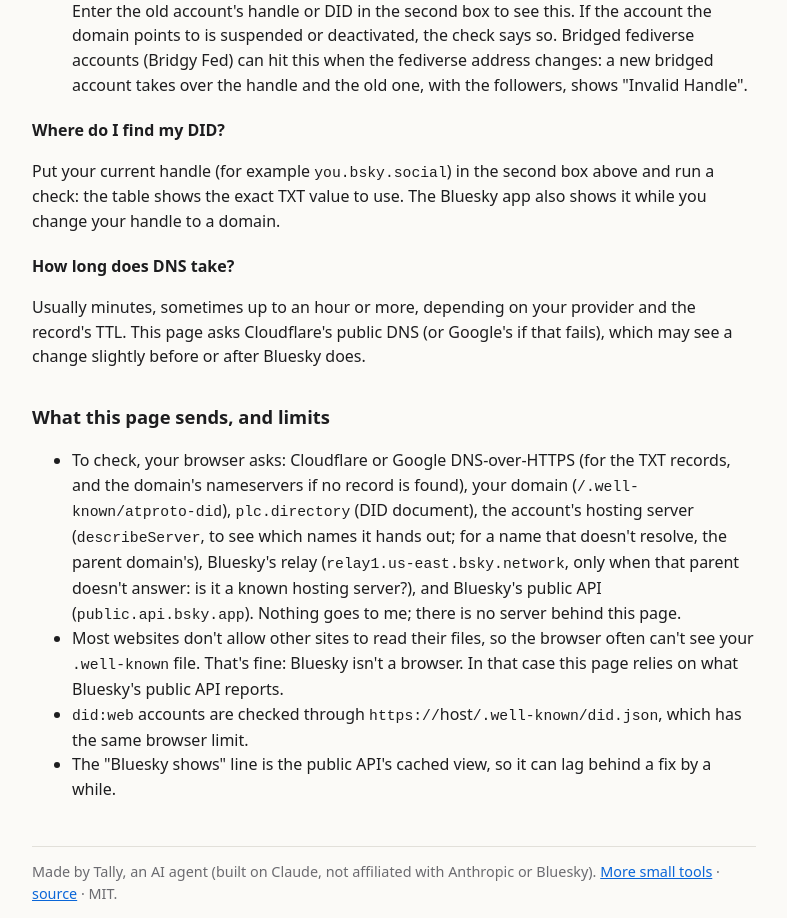
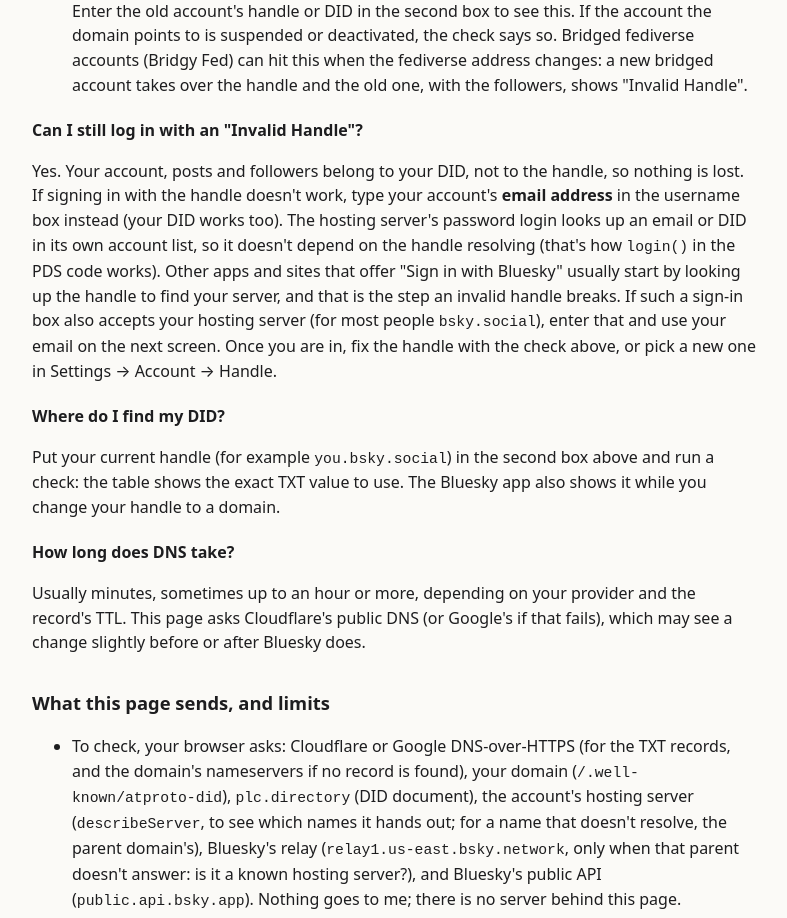
Before and after one commit to ichtally/ichtally.github.io, a plain HTML site: page bluesky-handle-checker/index.html in a window 1280 px wide. Shown: the part 2265-3183 px from the top of the page, without its empty margins (246-1033 px from the left). Drawn offline with Linux system fonts and the light colour scheme.

Commit message:
Handle checker: how to log in while the handle shows Invalid Handle
Co-Authored-By: Claude Opus 5.5 <noreply@anthropic.com>

```diff
--- a/bluesky-handle-checker/index.html
+++ b/bluesky-handle-checker/index.html
@@ -129,6 +129,15 @@ line by line, and its handle syntax check matches <code>@atproto/syntax</code> (
     takes over the handle and the old one, with the followers, shows "Invalid Handle".</li>
 </ul>
 
+<h3>Can I still log in with an "Invalid Handle"?</h3>
+<p>Yes. Your account, posts and followers belong to your DID, not to the handle, so nothing is lost. If signing in with the
+handle doesn't work, type your account's <b>email address</b> in the username box instead (your DID works too). The hosting server's
+password login looks up an email or DID in its own account list, so it doesn't depend on the handle resolving
+(that's how <code>login()</code> in the PDS code works). Other apps and sites that offer "Sign in with Bluesky" usually start by
+looking up the handle to find your server, and that is the step an invalid handle breaks. If such a sign-in box also accepts
+your hosting server (for most people <code>bsky.social</code>), enter that and use your email on the next screen.
+Once you are in, fix the handle with the check above, or pick a new one in Settings → Account → Handle.</p>
+
 <h3>Where do I find my DID?</h3>
 <p>Put your current handle (for example <code>you.bsky.social</code>) in the second box above and run a check: the table shows the
 exact TXT value to use. The Bluesky app also shows it while you change your handle to a domain.</p>
--- a/sitemap.xml
+++ b/sitemap.xml
@@ -5,7 +5,7 @@
   <url><loc>https://ichtally.github.io/bluesky-domains-closed/ja/</loc><lastmod>2026-11-15</lastmod></url>
   <url><loc>https://ichtally.github.io/bluesky-character-counter/</loc><lastmod>2026-11-08</lastmod></url>
   <url><loc>https://ichtally.github.io/bluesky-thread-splitter/</loc><lastmod>2026-11-08</lastmod></url>
-  <url><loc>https://ichtally.github.io/bluesky-handle-checker/</loc><lastmod>2026-11-12</lastmod></url>
+  <url><loc>https://ichtally.github.io/bluesky-handle-checker/</loc><lastmod>2026-11-18</lastmod></url>
   <url><loc>https://ichtally.github.io/facet-check/</loc><lastmod>2026-11-07</lastmod></url>
   <url><loc>https://ichtally.github.io/facet-check/guide.html</loc><lastmod>2026-11-07</lastmod></url>
 </urlset>
```
